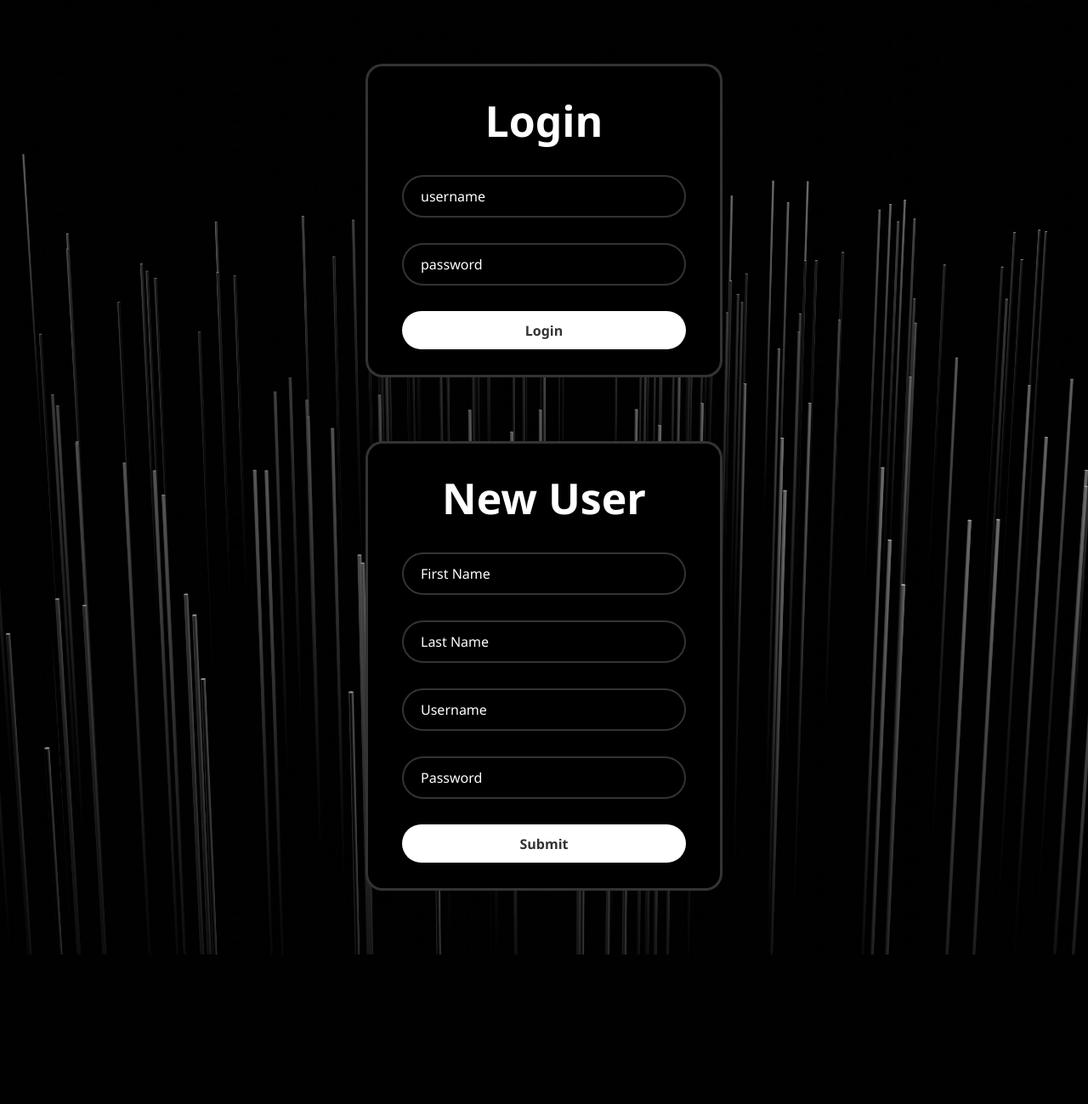
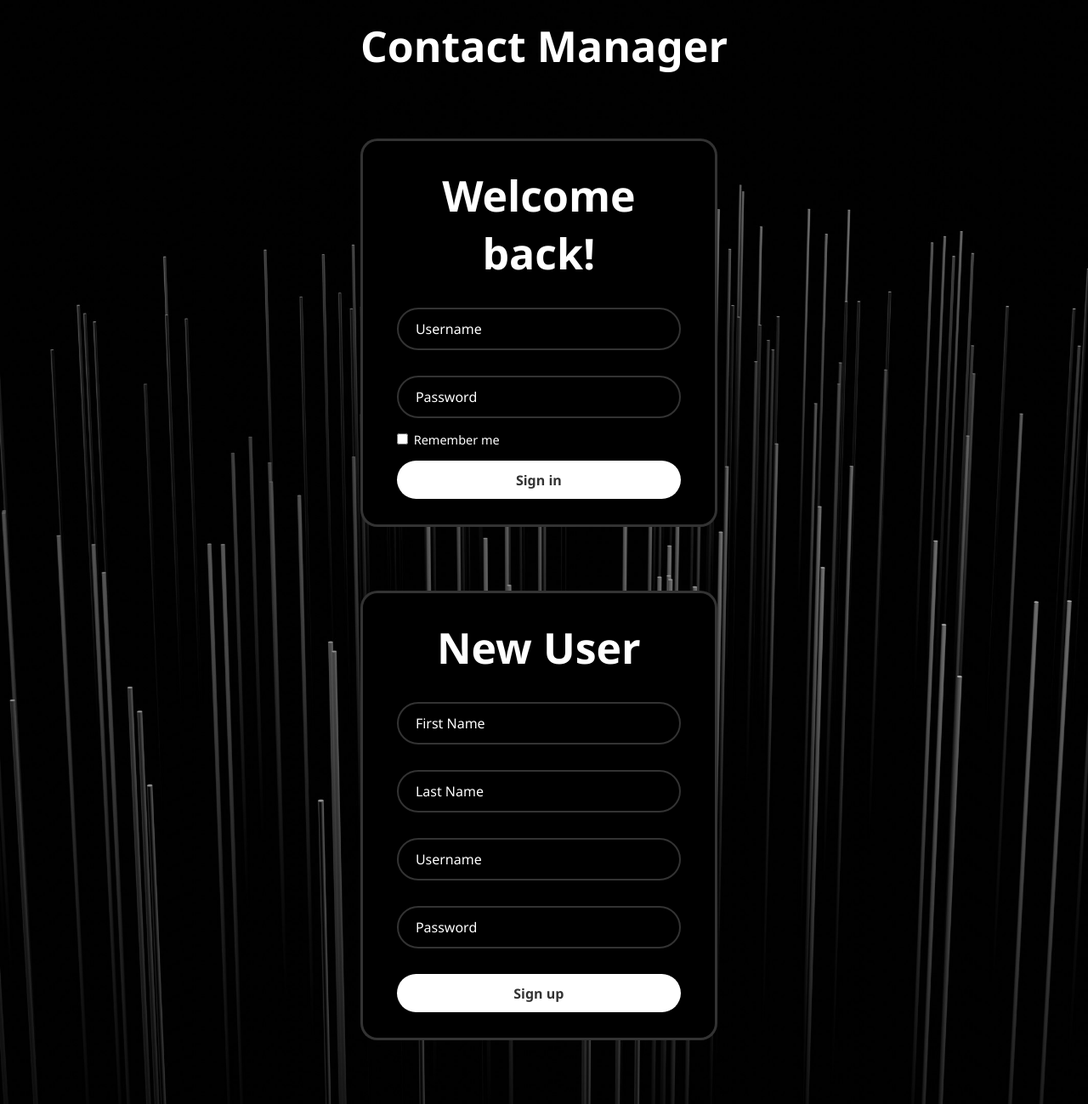
Before and after one commit to JBecks02/COP4331, a PHP site: page / in a window 1280 px wide. Shown: the whole page at 85% size. Before the commit the page ends 1123 px from the top, so only its background shows below. Run offline with PHP 8.4, Linux system fonts and the light colour scheme.

Commit message:
Update index.php

```diff
--- a/index.php
+++ b/index.php
@@ -1,32 +1,33 @@
 <!DOCTYPE html>
 <html lang="en">
-
 
 <head>
     <meta charset="UTF-8">
     <meta name="viewport" content="width=device-width, initial-scale=1.0">
-        <meta http-equiv="X-UA-Compatible" content="ID=edge">
-        <link rel="stylesheet" type="text/css" href="style.css">
+    <meta http-equiv="X-UA-Compatible" content="IE=edge">
+    <link rel="stylesheet" href="style.css">
     <title>Contact Manager</title>
 </head>
 
 <body>
     <main>
+        <h1 style="font-size: 50px; padding-top: 20px; text-align: center; color:white">Contact Manager</h1>
 
-        <!-- Below is the log in portion of our home page -->
+        <!-- LOGIN -->
         <div class="wrapper">
-                <form action="login.php" method="post" id="loginForm">
-                    <h1>Login</h1>
+            <form action="login.php" method="post">
+                <h1>Welcome back!</h1>
                 <div class="input-box">
-                        <input type="text" name="username" placeholder="username" required>
+                    <input type="text" name="username" placeholder="Username" required>
                 </div>
                 <div class="input-box">
-                        <input type="password" name="password" placeholder="password" required>
+                    <input type="password" name="password" placeholder="Password" required>
                 </div>
-                    <div class="remember-forget">
+                <div class="remember-forgot">
+                    <label><input type="checkbox"> Remember me</label>
+                </div>
 
-                    </div>
-                    <button type="submit" class="btn">Login</button>
+                <button type="submit" class="btn">Sign in</button>
             </form>
         </div>
 
@@ -55,48 +56,25 @@
     });
 </script>
 
-        <!-- End of the log in area of the home page -->
-
-
-
-
-
-            <div class="wrapper">
-
+       <!-- NEW USER -->
+        <div class = "wrapper">
             <form action="signUp.php" method="post">
                 <h1>New User</h1>
-
-
-
-
-
                 <div class="input-box">
-                <input  required id="firstname" type="text" name="firstname" placeholder="First Name" width="1004">
+                    <input type="text" name="firstname" placeholder="First Name" required>
+                </div>
+                <div class="input-box">
+                    <input type="text" name="lastname" placeholder="Last Name" required>
+                </div>
+                <div class="input-box">
+                    <input type="text" name="username" placeholder="Username" required>
+                </div>
+                <div class="input-box">
+                    <input type="password" name="password" placeholder="Password" required>
                 </div>
 
-
-
-                <div class="input-box">
-                <input required id="lastname" type="text" name="lastname" placeholder="Last Name">
+                <button type="submit" class="btn">Sign up</button>
+            </form>
         </div>
-
-
-
-                <div class="input-box">
-	            <input required id="username" type="text" name="username" placeholder="Username">
-                </div>
-
-
-                <div class="input-box">
-	            <input required id="password" type="password" name="password" placeholder="Password">
-                </div>
-
-                <button class="btn" type="Submit">Submit</button>
-                </div>
-            </div>
-        </form>
-
-
-
 </body>
 <html>
```
Lines whose indentation alone changed are shown as unchanged.
